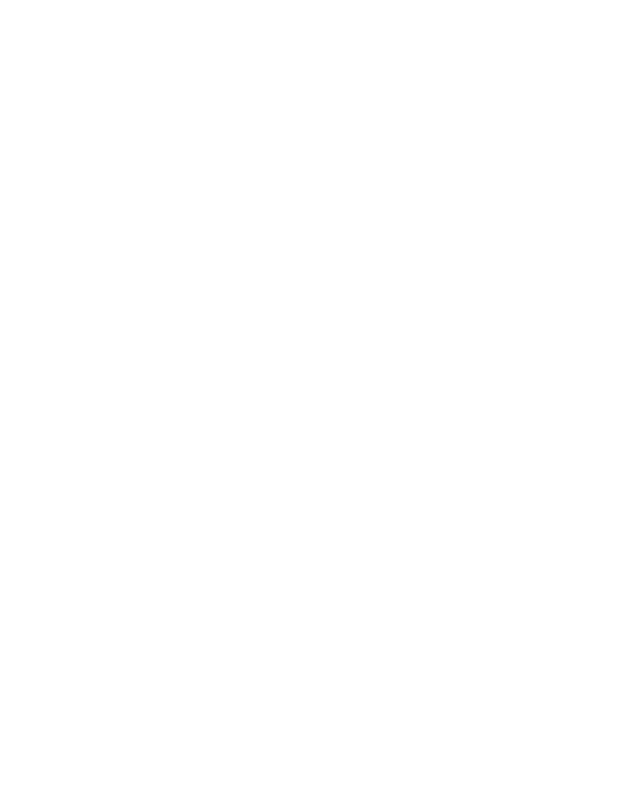
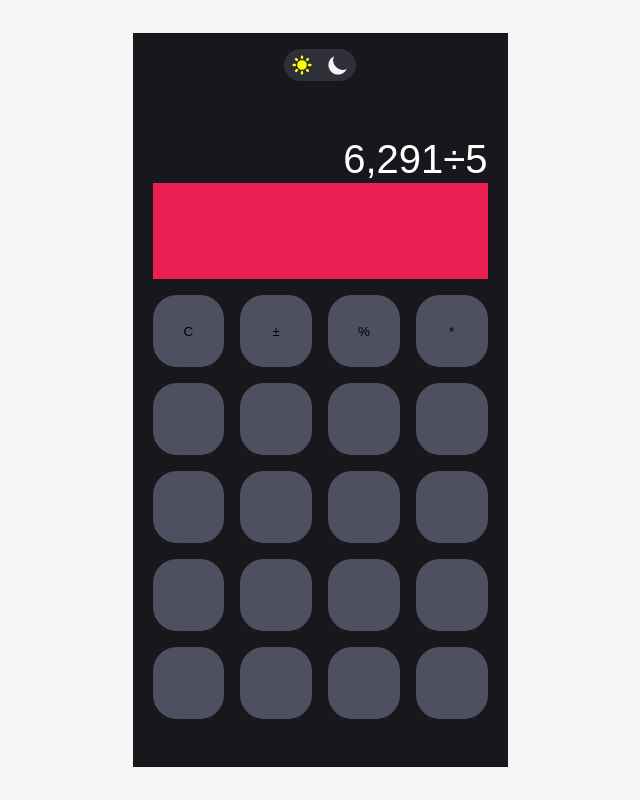
Before and after one commit to TuDiHocLapTrinh/newCaculator, a plain HTML site: page index.html in a window 1280 px wide. Shown: the whole page, without its empty margins (320-960 px from the left). Drawn offline with Linux system fonts and the light colour scheme.

Commit message:
css base

```diff
--- a/index.html
+++ b/index.html
@@ -1,12 +1,62 @@
 <!DOCTYPE html>
 <html lang="en">
+
 <head>
     <meta charset="UTF-8">
     <meta http-equiv="X-UA-Compatible" content="IE=edge">
     <meta name="viewport" content="width=device-width, initial-scale=1.0">
     <title>Calculator</title>
+    <link rel="stylesheet" href="./styles.css">
 </head>
+
 <body>
+    <div class="app">
+        <div class="calculator">
+            <div class="theme-toggle">
+                <svg xmlns="http://www.w3.org/2000/svg" class="icon-sun" viewBox="0 0 20 20" fill="currentColor">
+                    <path fill-rule="evenodd"
+                        d="M10 2a1 1 0 011 1v1a1 1 0 11-2 0V3a1 1 0 011-1zm4 8a4 4 0 11-8 0 4 4 0 018 0zm-.464 4.95l.707.707a1 1 0 001.414-1.414l-.707-.707a1 1 0 00-1.414 1.414zm2.12-10.607a1 1 0 010 1.414l-.706.707a1 1 0 11-1.414-1.414l.707-.707a1 1 0 011.414 0zM17 11a1 1 0 100-2h-1a1 1 0 100 2h1zm-7 4a1 1 0 011 1v1a1 1 0 11-2 0v-1a1 1 0 011-1zM5.05 6.464A1 1 0 106.465 5.05l-.708-.707a1 1 0 00-1.414 1.414l.707.707zm1.414 8.486l-.707.707a1 1 0 01-1.414-1.414l.707-.707a1 1 0 011.414 1.414zM4 11a1 1 0 100-2H3a1 1 0 000 2h1z"
+                        clip-rule="evenodd" />
+                </svg>
+                <svg xmlns="http://www.w3.org/2000/svg" class="icon-moon" viewBox="0 0 20 20" fill="currentColor">
+                    <path d="M17.293 13.293A8 8 0 016.707 2.707a8.001 8.001 0 1010.586 10.586z" />
+                </svg>
+            </div>
+            <div class="content">
+                <div class="display-calculating">
+                    <span>6,291÷5</span>
+                </div>
+                <div class="display-result"></div>
+                <div class="display-operation">
+                  <div class="operation-row">
+                    <button class="btn">C</button>
+                    <button class="btn">±</button>
+                    <button class="btn">%</button>
+                    <button class="btn">*</button>
+                  </div>
+                  <div class="operation-row">
+                    <button class="btn"></button><button class="btn"></button><button
+                    class="btn"></button><button class="btn"></button>
+                  </div>
+                  <div class="operation-row">
+                    <button class="btn"></button><button
+                    class="btn"></button><button class="btn"></button><button class="btn"></button>
+                  </div>
+                  <div class="operation-row">
+                    <button
+                    class="btn"></button>
+                    <button class="btn"></button><button class="btn"></button><button
+                    class="btn"></button>
+                  </div>
+                  <div class="operation-row">
+                    <button class="btn"></button><button class="btn"></button><button
+                    class="btn"></button><button class="btn"></button>
+                  </div>
+                </div>
+            </div>
+        </div>
+    </div>
+    <script src="/script.js"></script>
+</body>
 
-</body>
 </html>
--- a/styles.css
+++ b/styles.css
@@ -0,0 +1,127 @@
+:root {
+    --primary-color: #ec1f55;
+    --text-color: #333;
+    --background-color-black: #17171C;
+}
+
+* {
+    padding: 0;
+    margin: 0;
+    box-sizing: inherit;
+}
+
+html {
+    box-sizing: border-box;
+    font-family: "Poppins", sans-serif;
+}
+
+body {
+    background-color: #f5f5f5;
+}
+
+.app {
+    display: flex;
+    justify-content: center;
+    align-items: center;
+    height: 100vh;
+}
+
+.calculator {
+    position: relative;
+    width: 375px;
+    height: 734px;
+    background-color: var(--background-color-black);
+}
+
+@keyframes spin {
+    from {
+        transform:rotate(0deg);
+    }
+    to {
+        transform:rotate(360deg);
+    }
+}
+
+/* ---------------THEME_TOGGLE---------------- */
+
+.theme-toggle {
+    width: 72px;
+    height: 32px;
+    margin: 16px auto 0 auto;
+    display: flex;
+    justify-content: center;
+    align-items: center;
+    background: #2E2F38;
+    border-radius: 16px;
+}
+
+.theme-toggle svg {
+    width: 24px;
+    height: 24px;
+}
+
+.theme-toggle svg:hover {
+    opacity: 0.8;
+    cursor: pointer;
+}
+
+.theme-toggle svg:first-child {
+    margin-right: 12px;
+}
+
+.theme-toggle .icon-sun {
+    color: yellow;
+    animation: spin 5s infinite linear;
+}
+
+.theme-toggle .icon-moon {
+    color: #f5f5f5;
+}
+
+/* ---------------CONTENT---------------- */
+.content {
+    margin: 55px 20px 32px 20px;
+    height: 599px;
+}
+
+.display-calculating {
+    color: #FFFFFF;
+    font-weight: 300;
+    font-size: 40px;
+    line-height: 47px;
+    width: 335px;
+    height: 47px;
+    position: relative;
+}
+
+.display-calculating span {
+    right: 0;
+    position: absolute;
+}
+
+.display-result {
+    width: 335px;
+    height: 96px;
+    background-color: #ec1f55;
+}
+
+.display-operation {
+    margin-top: 16px;
+}
+
+.display-operation .operation-row {
+    width: 335px;
+    height: 72px;
+    display: flex;
+    gap: 16px;
+    margin-top: 16px;
+}
+
+.display-operation .btn {
+    width: 71.75px;
+    height: 72px;
+    background: #4E505F;
+    border-radius: 24px;
+    outline: none;
+    border-style: none;
+}
```
Also changed, not shown: assets/icons/O.svg (added), 2 other files.
